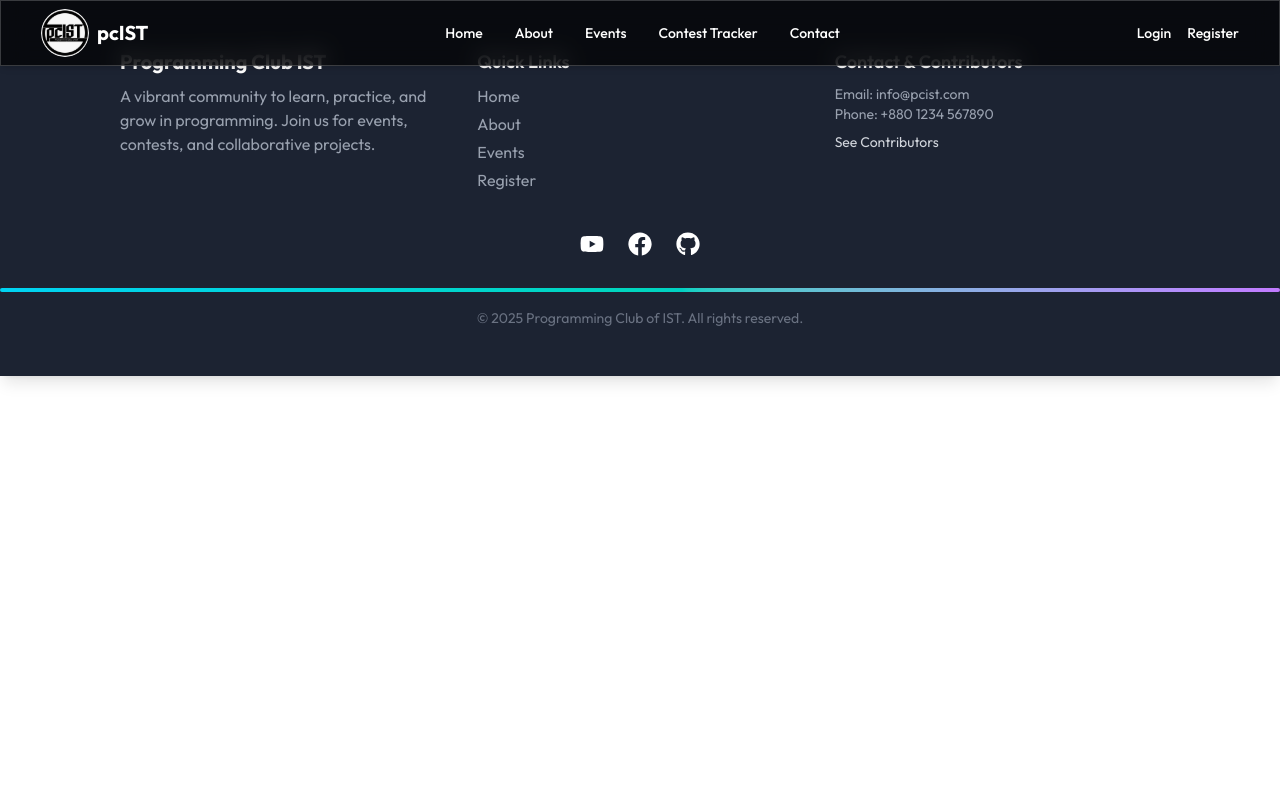
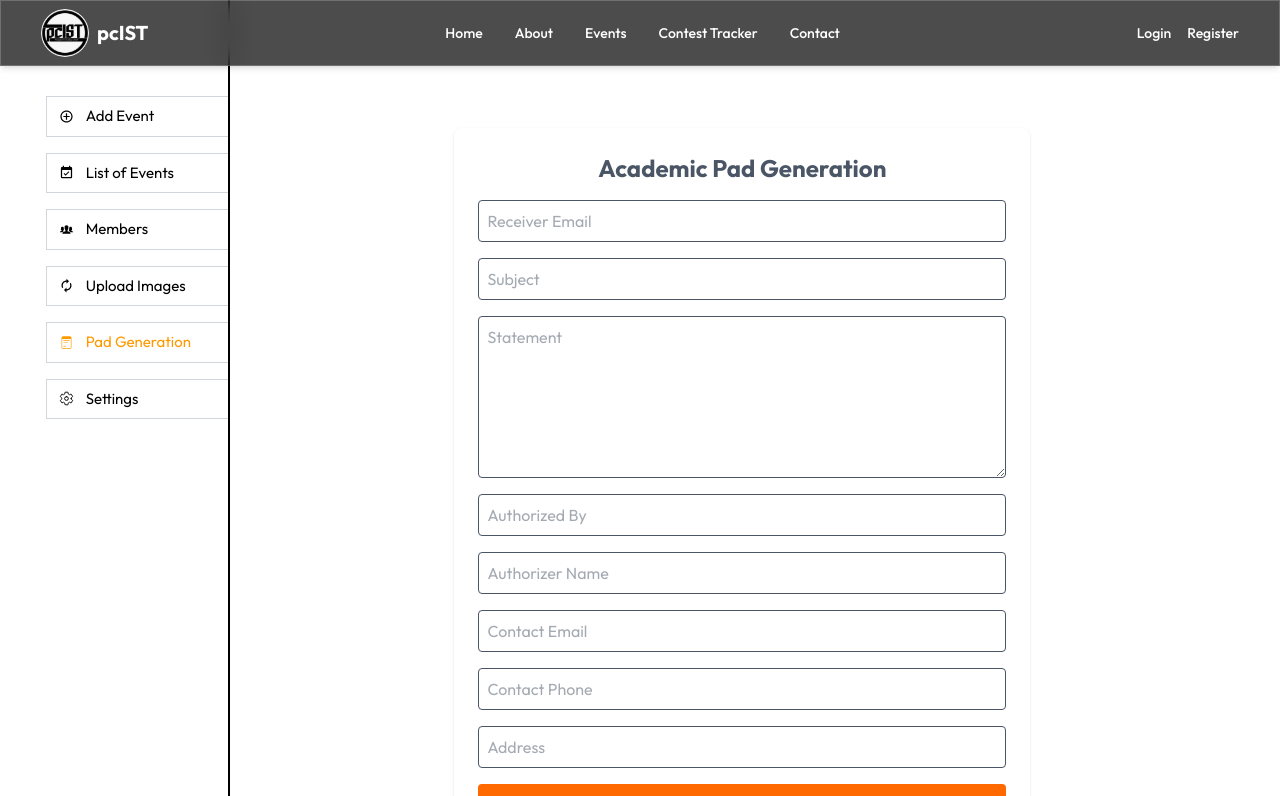
Before and after one commit to nasemul1/pcist-v2, a React (Vite) app: page /admin-panel/pad-generation in a window 1280 px wide. Shown: the top 796 px of the page. Built offline with nearby package versions, Linux system fonts and the light colour scheme; no server answers.

Commit message:
added pad generation page

```diff
--- a/src/App.jsx
+++ b/src/App.jsx
@@ -26,6 +26,7 @@ import Contributors from './pages/Contributors'
 import Roadmap from './pages/Roadmap'
 import StudyResources from './pages/StudyResources'
 import RegistrationDetails from './pages/Admin-Panel/RegistrationDetails'
+import PadGeneration from './pages/Admin-Panel/PadGeneration'
 
 const App = () => {
 
@@ -60,6 +61,7 @@ const App = () => {
           <Route path="members" element={<Members />} />
           <Route path="gallery" element={<UploadImages />} />
           <Route path="settings" element={<Settings />} />
+          <Route path="pad-generation" element={<PadGeneration />} />
           <Route path="registration-details" element={<RegistrationDetails />} />
         </Route>
 
--- a/src/pages/Admin-Panel/AdminPanel.jsx
+++ b/src/pages/Admin-Panel/AdminPanel.jsx
@@ -3,6 +3,7 @@ import { NavLink, Outlet } from 'react-router-dom'
 import { IoMdAddCircleOutline, IoIosPeople } from "react-icons/io";
 import { MdEventAvailable, MdOutlineAutorenew } from "react-icons/md";
 import { IoSettingsOutline } from "react-icons/io5";
+import { CiMemoPad } from "react-icons/ci";
 
 
 
@@ -44,6 +45,12 @@ const AdminPanel = () => {
                 <p className='hidden md:block'>Registration Details</p>
             </NavLink> */}
 
+            <NavLink className="flex items-center gap-3 border border-gray-300 border-r-0 px-3 py-2 rounded-1" to="/admin-panel/pad-generation">
+                {/*<img className='w-5 h-5' src={} alt="" />*/}
+                <CiMemoPad />
+                <p className='hidden md:block'>Pad Generation</p>
+            </NavLink>
+
             <NavLink className="flex items-center gap-3 border border-gray-300 border-r-0 px-3 py-2 rounded-1" to="/admin-panel/settings">
                 {/*<img className='w-5 h-5' src={} alt="" />*/}
                 <IoSettingsOutline />
--- /dev/null
+++ b/src/pages/Admin-Panel/PadGeneration.jsx
@@ -0,0 +1,148 @@
+import React, { useState } from 'react'
+import axios from 'axios'
+
+const PadGeneration = () => {
+  const [form, setForm] = useState({
+    receiverEmail: '',
+    subject: '',
+    statement: '',
+    authorizedBy: '',
+    authorizerName: '',
+    contactEmail: '',
+    contactPhone: '',
+    address: ''
+  })
+  const [loading, setLoading] = useState(false)
+  const [message, setMessage] = useState('')
+  const url = import.meta.env.VITE_BACKEND_URL
+  const slug = localStorage.getItem('slug')
+  const token = localStorage.getItem('token')
+
+  const handleChange = (e) => {
+    setForm({ ...form, [e.target.name]: e.target.value })
+  }
+
+  const handleSubmit = async (e) => {
+    e.preventDefault()
+    setLoading(true)
+    setMessage('')
+    try {
+      const res = await axios.post(
+        `${url}/user/pad/send`,
+        { slug, ...form },
+        { headers: { Authorization: `Bearer ${token}` } }
+      )
+      setMessage(res.data.message || 'Pad generated and sent successfully!')
+      setForm({
+        receiverEmail: '',
+        subject: '',
+        statement: '',
+        authorizedBy: '',
+        authorizerName: '',
+        contactEmail: '',
+        contactPhone: '',
+        address: ''
+      })
+    } catch (err) {
+      setMessage(
+        err.response?.data?.message || 'Failed to generate pad. Please try again.'
+      )
+    } finally {
+      setLoading(false)
+    }
+  }
+
+  return (
+    <div className="max-w-xl mx-auto bg-white p-6 rounded-lg shadow mt-8">
+      <h2 className="text-2xl font-bold mb-4 text-center">Academic Pad Generation</h2>
+      {message && (
+        <div className="mb-4 text-center text-sm text-white bg-blue-500 p-2 rounded">
+          {message}
+        </div>
+      )}
+      <form onSubmit={handleSubmit} className="flex flex-col gap-4">
+        <input
+          type="email"
+          name="receiverEmail"
+          value={form.receiverEmail}
+          onChange={handleChange}
+          placeholder="Receiver Email"
+          className="border p-2 rounded"
+          required
+        />
+        <input
+          type="text"
+          name="subject"
+          value={form.subject}
+          onChange={handleChange}
+          placeholder="Subject"
+          className="border p-2 rounded"
+          required
+        />
+        <textarea
+          name="statement"
+          value={form.statement}
+          onChange={handleChange}
+          placeholder="Statement"
+          className="border p-2 rounded"
+          rows={6}
+          required
+        />
+        <input
+          type="text"
+          name="authorizedBy"
+          value={form.authorizedBy}
+          onChange={handleChange}
+          placeholder="Authorized By"
+          className="border p-2 rounded"
+          required
+        />
+        <input
+          type="text"
+          name="authorizerName"
+          value={form.authorizerName}
+          onChange={handleChange}
+          placeholder="Authorizer Name"
+          className="border p-2 rounded"
+          required
+        />
+        <input
+          type="email"
+          name="contactEmail"
+          value={form.contactEmail}
+          onChange={handleChange}
+          placeholder="Contact Email"
+          className="border p-2 rounded"
+          required
+        />
+        <input
+          type="text"
+          name="contactPhone"
+          value={form.contactPhone}
+          onChange={handleChange}
+          placeholder="Contact Phone"
+          className="border p-2 rounded"
+          required
+        />
+        <input
+          type="text"
+          name="address"
+          value={form.address}
+          onChange={handleChange}
+          placeholder="Address"
+          className="border p-2 rounded"
+          required
+        />
+        <button
+          type="submit"
+          className="bg-orange-500 text-white py-2 rounded font-medium hover:bg-orange-600 transition"
+          disabled={loading}
+        >
+          {loading ? 'Generating...' : 'Generate & Send Pad'}
+        </button>
+      </form>
+    </div>
+  )
+}
+
+export default PadGeneration
```
